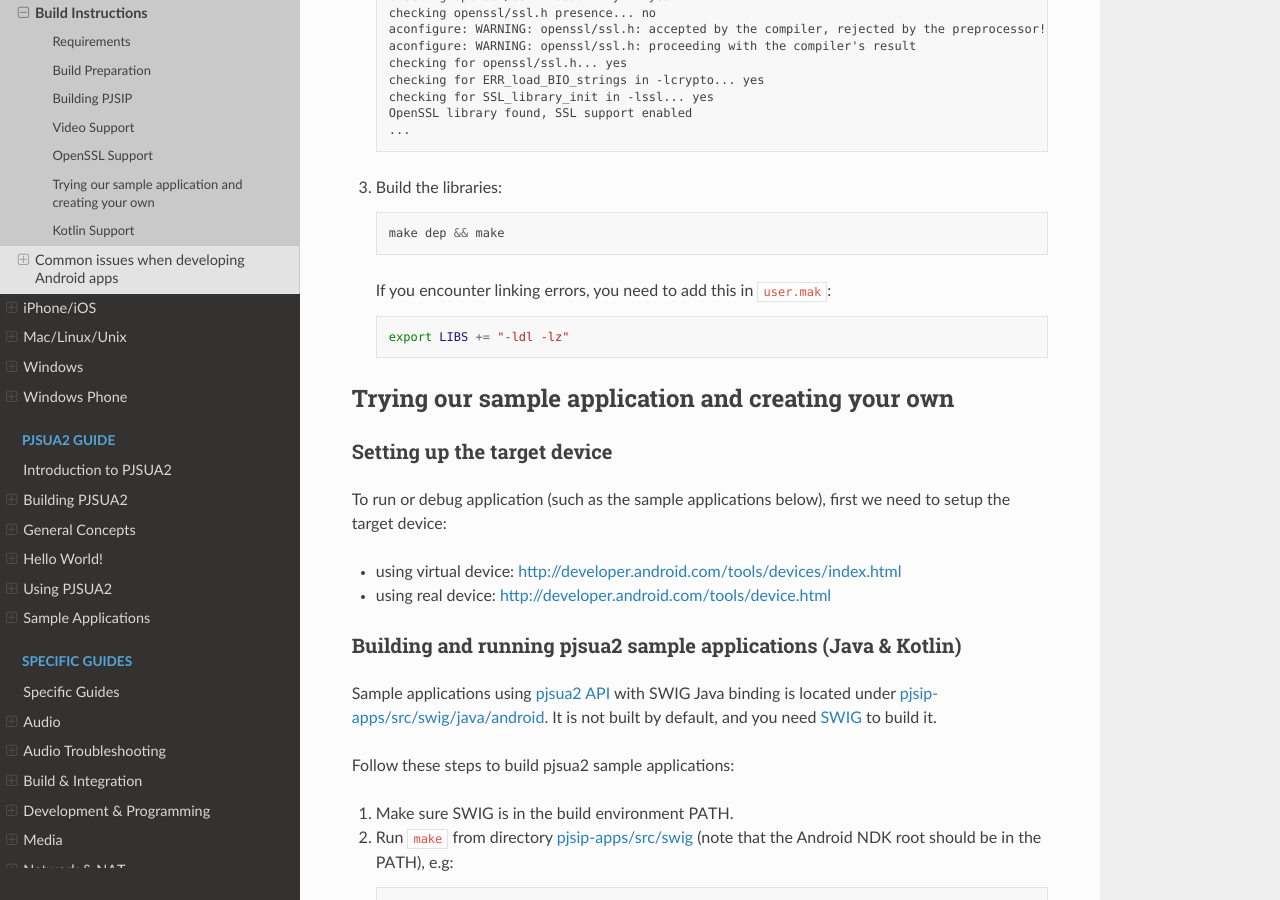
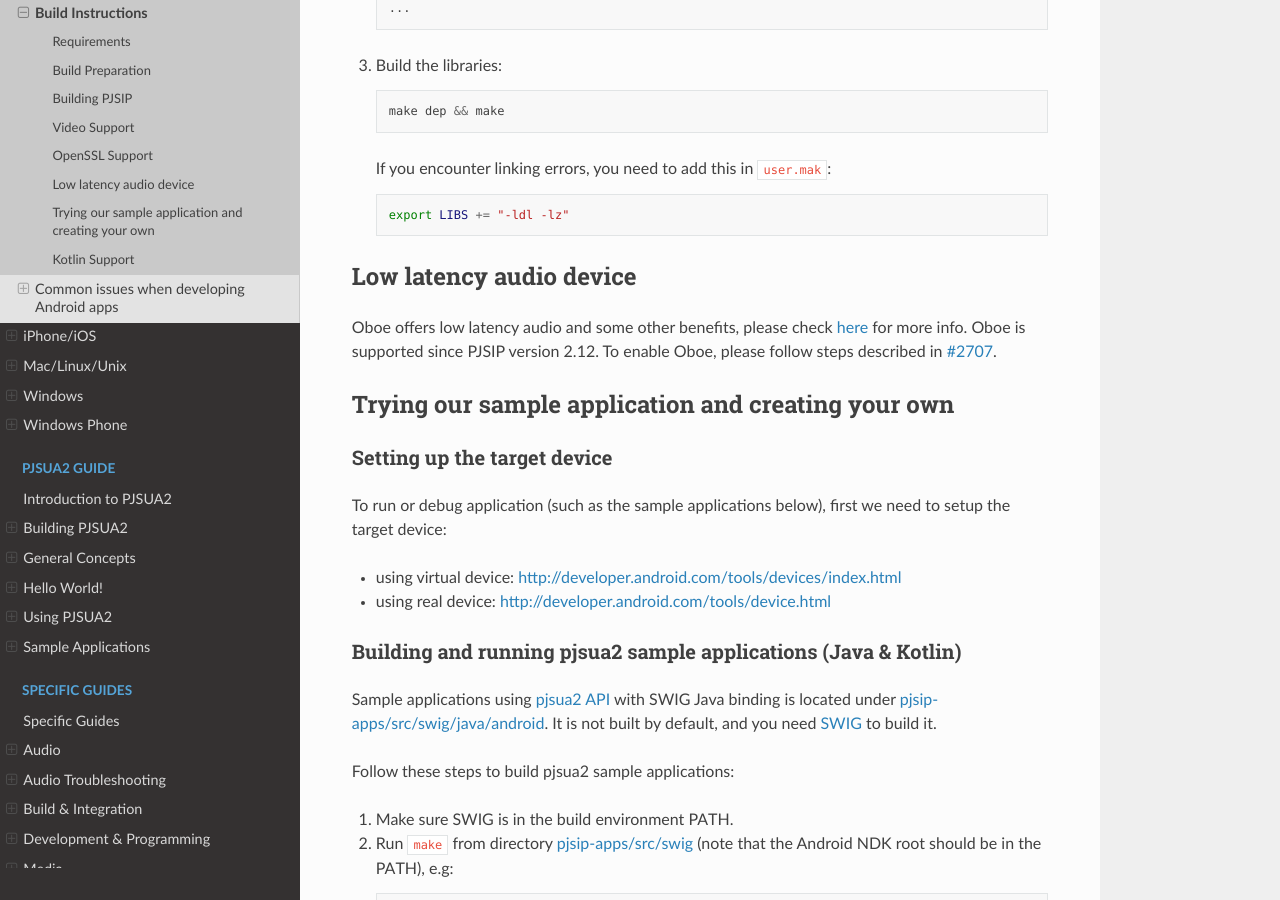
Before and after one commit to pjsip/pjproject_docs, a Sphinx documentation site: the page built from docs/source/get-started/android/build_instructions.rst, in a window 1280 px wide and 900 px high, scrolled down 5671 px. Built offline with Sphinx 7.4.7 and the Read the Docs theme 3.1.0, drawn with Linux system fonts in a browser that asks for light colours; the version number could not be read and is left out; some of the changed text lies outside the part shown.

Commit message:
Update build_instructions.rst

```diff
--- a/docs/source/get-started/android/build_instructions.rst
+++ b/docs/source/get-started/android/build_instructions.rst
@@ -288,6 +282,13 @@
 
       export LIBS += "-ldl -lz"
 
+
+Low latency audio device
+------------------------
+Oboe offers low latency audio and some other benefits, please check `here <https://developer.android.com/games/sdk/oboe>`__ for more info.
+Oboe is supported since PJSIP version 2.12. To enable Oboe, please follow steps described in :pr:`2707`.
+
+
 Trying our sample application and creating your own
 ---------------------------------------------------------
 
```
Also changed, not shown: other parts of docs/source/get-started/android/build_instructions.rst (+0 -6 lines).
